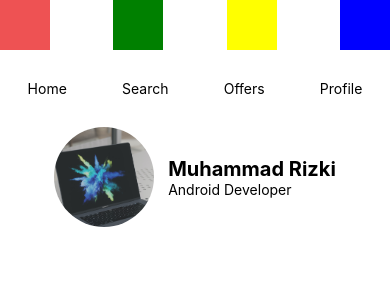
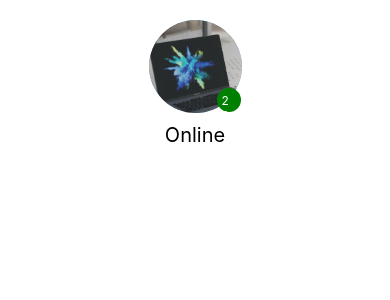
Before and after one commit to Kyohei7/React-Native-Fundamental, a React Native app: screen / in a window 390 px wide. Shown: the top 300 px of the page. Built offline with nearby package versions, Linux system fonts and the light colour scheme.

Commit message:
Learn Position in React Native

```diff
--- a/src/App.js
+++ b/src/App.js
@@ -3,12 +3,13 @@ import React from 'react';
 import { View } from 'react-native';
 import CardView from './pages/CardView'
 import FlexBox from './pages/FlexBox'
+import Position from './pages/Position'
 
 
 const App = () => {
   return (
     <View>
-      <FlexBox />
+      <Position />
     </View>
   )
 }
--- /dev/null
+++ b/src/pages/Position/index.js
@@ -0,0 +1,45 @@
+import React from 'react'
+import { StyleSheet, Text, View, Image } from 'react-native'
+import macbook from '../../../src/assets/image/macbook.jpg'
+
+const Position = () => {
+    return (
+        <View style={styles.wrapper} >
+            <View style={styles.cardWrapper}>
+                <Image source={macbook} style={styles.icon} />
+                <Text style={styles.notif} >20</Text>
+            </View>
+            <Text style={styles.text} >Online</Text>
+        </View>
+    )
+}
+
+export default Position
+
+const styles = StyleSheet.create({
+    notif: {
+        fontSize: 12,
+        color: 'white',
+        backgroundColor: 'green',
+        padding: 5,
+        borderRadius: 25,
+        width: 24,
+        height: 24,
+        position: 'absolute',
+        bottom: 0,
+        right: 0,
+    },
+    text: {marginTop: 10, fontSize: 20},
+    wrapper: { padding: 20, alignItems: 'center' },
+    cardWrapper: {
+        borderWidth: 1,
+        borderColor: '#4398D1',
+        width: 93,
+        height: 93,
+        borderRadius: 93 / 2,
+        justifyContent: 'center',
+        alignItems: 'center',
+        position: 'relative'
+    },
+    icon: { width: 93, height: 93, borderRadius: 93 / 2}
+})
```
